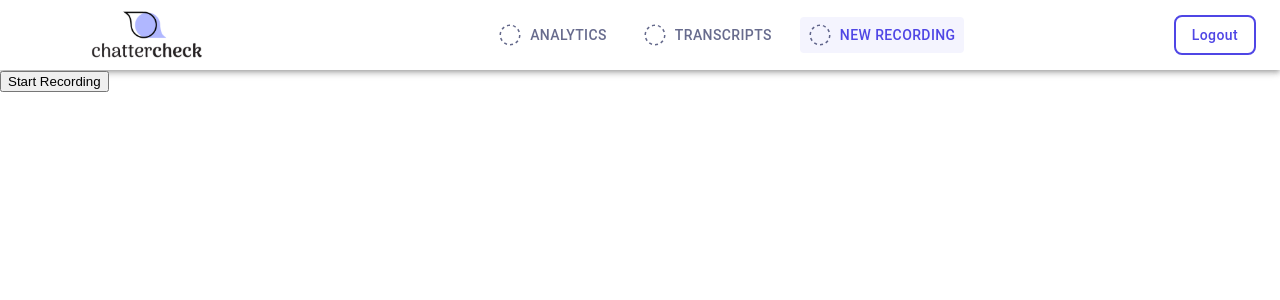
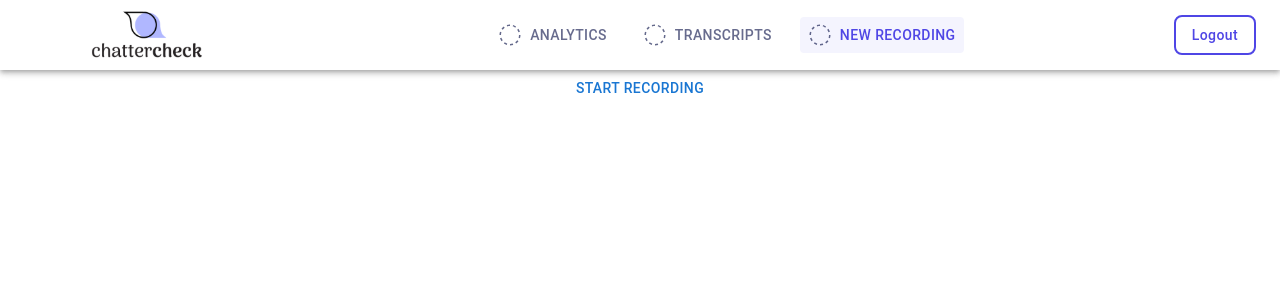
Before and after one commit to amberdhanani/ny-hackathon, a React (Create React App) app: page /new-recording in a window 1280 px wide. Shown: the top 300 px of the page. Built offline with nearby package versions, Linux system fonts and the light colour scheme; no server answers; sample sign-in values are in the browser's storage.

Commit message:
newrecording vs. transcripts lottie

```diff
--- a/src/components/newRecordings/NewRecordingContainer.tsx
+++ b/src/components/newRecordings/NewRecordingContainer.tsx
@@ -1,16 +1,23 @@
+//Updated NewRecordingContainer.tsx
+
 import { addDoc, collection } from "firebase/firestore";
 import React, { useState, useRef } from "react";
-import { text } from "stream/consumers";
 import { db } from "../../firebaseConfig";
 import { TranscriptEntry, TranscriptRecord } from "../../types/types";
+import { Button } from "@mui/material";
+import { useSetRecoilState } from "recoil";
+import { selectedTranscriptAtom } from "../../recoil/atoms";
+import { useNavigate } from "react-router-dom";
 
 
 const NewRecordingContainer: React.FC = () => {
-  const [recording, setRecording] = useState(false);
-  const [transcript, setTranscript] = useState<TranscriptEntry[]>([]);
+  const [isRecording, setIsRecording] = useState(false);
+  const [isTranscribing, setIsTranscribing] = useState(false);
   const [downloadUrl, setDownloadUrl] = useState<string | null>(null);
   const mediaRecorderRef = useRef<MediaRecorder | null>(null);
   const audioChunksRef = useRef<Blob[]>([]);
+  const setSelectedTranscript = useSetRecoilState(selectedTranscriptAtom);
+  const navigate = useNavigate();
 
 
 
@@ -31,7 +38,7 @@ const NewRecordingContainer: React.FC = () => {
 
       mediaRecorder.start();
       console.log("Recording started");
-      setRecording(true);
+      setIsRecording(true);
     } catch (err) {
       console.error("Error accessing microphone:", err);
     }
@@ -39,6 +46,8 @@ const NewRecordingContainer: React.FC = () => {
 
   const stopRecording = async () => {
     if (!mediaRecorderRef.current) return;
+    setIsTranscribing(true);
+    setIsRecording(false);
 
     // Wrap onstop in a promise to ensure we get the final Blob.
     const audioBlob: Blob = await new Promise((resolve, reject) => {
@@ -83,29 +92,34 @@ const NewRecordingContainer: React.FC = () => {
         title: "Recording",
       };
       const colRef= collection(db, "transcripts");
-      addDoc(colRef, record);
-      setTranscript(analysisData);
+      const createdDoc = await addDoc(colRef, record);
+      // write code that gets the id of the newly created record
+      setSelectedTranscript({ ...record, id: createdDoc.id });
+      setIsTranscribing(false);
+      navigate("/transcript")
     } catch (error) {
       console.error("Error during transcription:", error);
     }
 
-    setRecording(false);
+
   };
 
   return (
     <div>
-      <button onClick={recording ? stopRecording : startRecording}>
-        {recording ? "Stop Recording" : "Start Recording"}
-      </button>
-
-      {downloadUrl && (
+      {isRecording && (
         <div>
-          <h3>Download Recording</h3>
-          <a href={downloadUrl} download="recording.webm">
-            Download recording.webm
-          </a>
+          {/* Only shows if recording, replace with your LotieFile */}
+          <h3>Recording...</h3>
         </div>
       )}
+      {isTranscribing && (
+        <div><p>Transcribing</p></div>
+      )}
+      <div style={{ display: "flex", justifyContent: "center"}}>
+      <Button onClick={isRecording ? stopRecording : startRecording}>
+        {isRecording ? "Stop Recording" : "Start Recording"}
+      </Button>
+      </div>
     </div>
   );
 };
```
